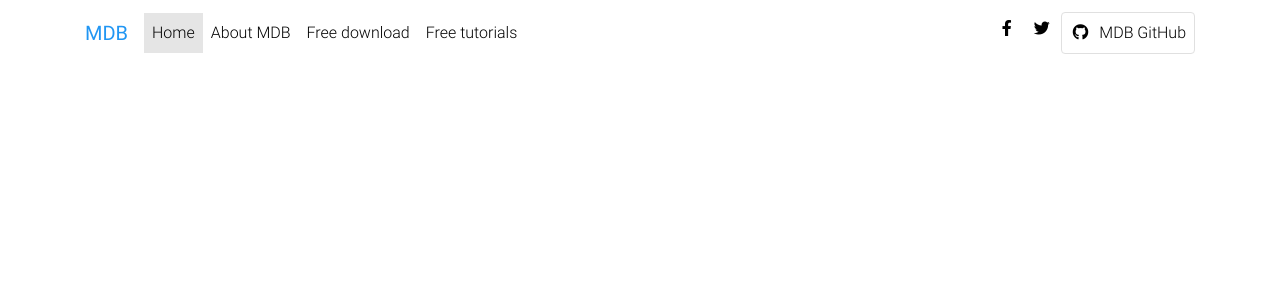
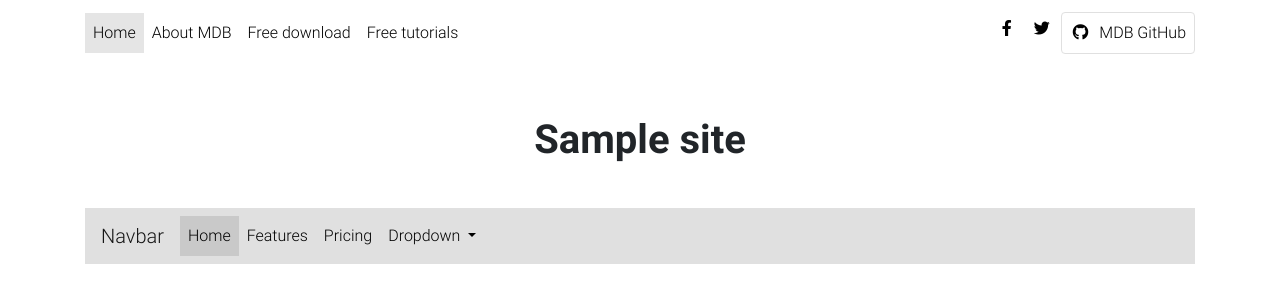
Before and after one commit to phoenix-blaze-dev/leyreley-wp-theme, a WordPress theme: template header.php in a window 1280 px wide. Shown: the top 303 px of the page. Run offline with PHP 8.4 and a stand-in for WordPress, Linux system fonts and the light colour scheme; the site name, menu and one post (Sample post) are stand-ins, and other content is empty; style sheets or scripts are compiled from the project's sources; some libraries are stand-ins or nearby versions.

Commit message:
Deleted shadows

```diff
--- a/header.php
+++ b/header.php
@@ -4,7 +4,7 @@
     <meta charset="utf-8">
     <meta name="viewport" content="width=device-width, initial-scale=1, shrink-to-fit=no">
     <meta http-equiv="x-ua-compatible" content="ie=edge">
-    <title>Material Design Bootstrap</title>
+    <title><?php echo get_bloginfo( 'name' ); ?></title>
     <!-- Font Awesome -->
     <link rel="stylesheet" href="https://use.fontawesome.com/releases/v5.11.2/css/all.css">
     <!-- Bootstrap core CSS -->
@@ -23,11 +23,6 @@
         <!-- Navbar -->
         <nav class="navbar fixed-top navbar-expand-lg navbar-light white scrolling-navbar no-shadows">
             <div class="container">
-
-                <!-- Brand -->
-                <a class="navbar-brand waves-effect" href="https://mdbootstrap.com/docs/jquery/" target="_blank">
-                    <strong class="blue-text">MDB</strong>
-                </a>
 
                 <!-- Collapse -->
                 <button class="navbar-toggler" type="button" data-toggle="collapse" data-target="#navbarSupportedContent" aria-controls="navbarSupportedContent"
@@ -84,3 +79,61 @@
 
     </header>
     <!--Main Navigation-->
+
+    <!--Main layout-->
+    <main class="mt-5 pt-5">
+        <div class="container">
+
+            <!--Section: Jumbotron-->
+            <section class="card wow fadeIn">
+
+                <!-- Content -->
+                <div class="card-body text-center">
+
+                    <h1 class="mb-4">
+                        <strong><?php echo get_bloginfo( 'name' ); ?></strong>
+                    </h1>
+                    <p>
+                        <strong><?php echo get_bloginfo( 'description' ); ?></strong>
+                    </p>
+                </div>
+
+                <section>
+
+      <!--Navbar -->
+      <nav class="navbar navbar-expand-lg navbar-light bg-light">
+        <a class="navbar-brand" href="#">Navbar</a>
+        <button class="navbar-toggler" type="button" data-toggle="collapse" data-target="#navbarSupportedContent-555" aria-controls="navbarSupportedContent-555" aria-expanded="false" aria-label="Toggle navigation">
+          <span class="navbar-toggler-icon"></span>
+        </button>
+        <div class="collapse navbar-collapse" id="navbarSupportedContent-555">
+          <ul class="navbar-nav mr-auto">
+            <li class="nav-item active">
+              <a class="nav-link waves-effect waves-light" href="#">Home
+                <span class="sr-only">(current)</span>
+              </a>
+            </li>
+            <li class="nav-item">
+              <a class="nav-link waves-effect waves-light" href="#">Features</a>
+            </li>
+            <li class="nav-item">
+              <a class="nav-link waves-effect waves-light" href="#">Pricing</a>
+            </li>
+            <li class="nav-item dropdown">
+              <a class="nav-link dropdown-toggle waves-effect waves-light" id="navbarDropdownMenuLink-555" data-toggle="dropdown" aria-haspopup="true" aria-expanded="false">Dropdown
+              </a>
+              <div class="dropdown-menu dropdown-secondary" aria-labelledby="navbarDropdownMenuLink-555">
+                <a class="dropdown-item waves-effect waves-light" href="#">Action</a>
+                <a class="dropdown-item waves-effect waves-light" href="#">Another action</a>
+                <a class="dropdown-item waves-effect waves-light" href="#">Something else here</a>
+              </div>
+            </li>
+          </ul>
+        </div>
+      </nav>
+      <!--/.Navbar -->
+
+    </section>
+                <!-- Content -->
+            </section>
+            <!--Section: Jumbotron-->
--- a/scss/style.scss
+++ b/scss/style.scss
@@ -1,4 +1,9 @@
 // Template style
-.navbar {
-  box-shadow: none!important;
+
+.header .navbar {
+  background-color: transparent !important;
 }
+
+.card, .navbar, .pagination .page-item.active .page-link {
+    box-shadow: none!important;
+}
```
Also changed, not shown: content.php (+0 -27 lines), css/mdb.min.css.
